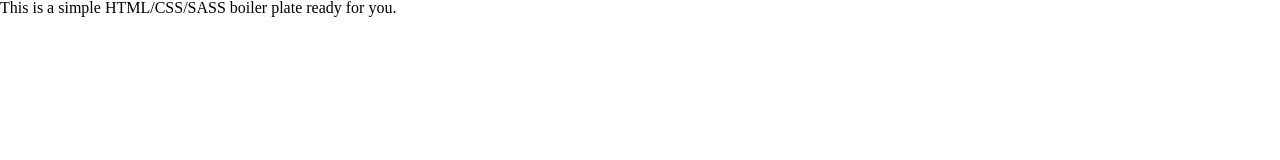
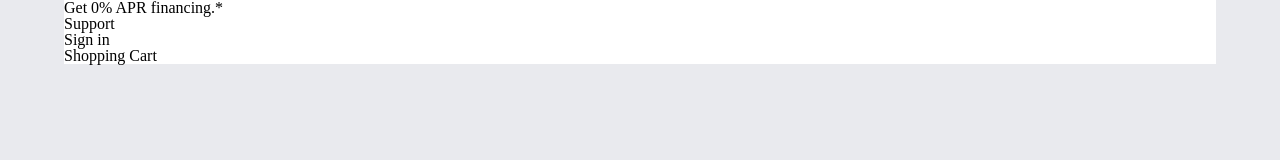
Before and after one commit to aliciaVwilson/nest-landing, a plain HTML site: page webpage/index.html in a window 1280 px wide. Drawn offline with Linux system fonts and the light colour scheme.

Commit message:
set up header-nav html and body styles

```diff
--- a/webpage/index.html
+++ b/webpage/index.html
@@ -9,6 +9,21 @@
 
   </head>
   <body>
-    <p>This is a simple HTML/CSS/SASS boiler plate ready for you.</p>
+    <div class="page-container">
+      <div id="header-nav">
+        <div id="header-nav-content">
+          <div id="nav-content-left">
+            <p>Get 0% APR financing.*</p>
+          </div>
+          <div id="nav-content-right">
+            <ul>
+              <li>Support</li>
+              <li>Sign in</li>
+              <li>Shopping Cart</li>
+            </ul>
+          </div>
+        </div>
+      </div>
+    </div>
   </body>
 </html>
--- /dev/null
+++ b/webpage/stylesheets/sass/components/_header-nav.scss
@@ -0,0 +1 @@
+// *** HEADER NAV PARTIAL ***
--- a/webpage/stylesheets/sass/master.scss
+++ b/webpage/stylesheets/sass/master.scss
@@ -4,4 +4,17 @@
 @import "helpers/reset";
 @import "helpers/typography";
 
+@import "components/header-nav";
+
 // --- MASTER CONTROLS ---
+
+body{
+  background-color: #E9EAEE;
+  display: flex;
+  justify-content: center;
+}
+
+.page-container{
+  width: 90vw;
+  background-color: #FFF;
+}
```
Also changed, not shown: webpage/stylesheets/master.css, 2 other files.
